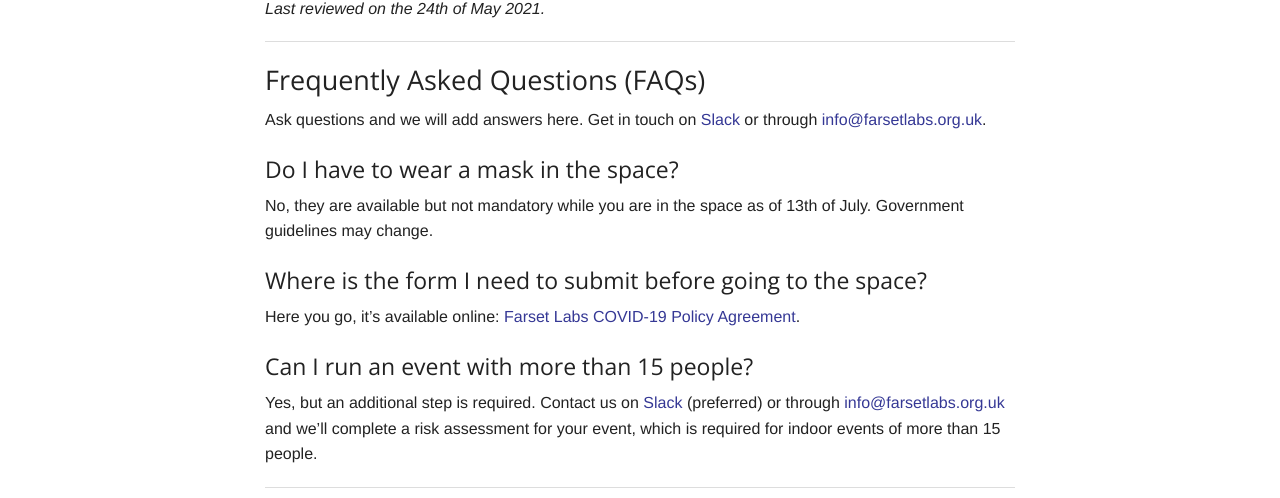
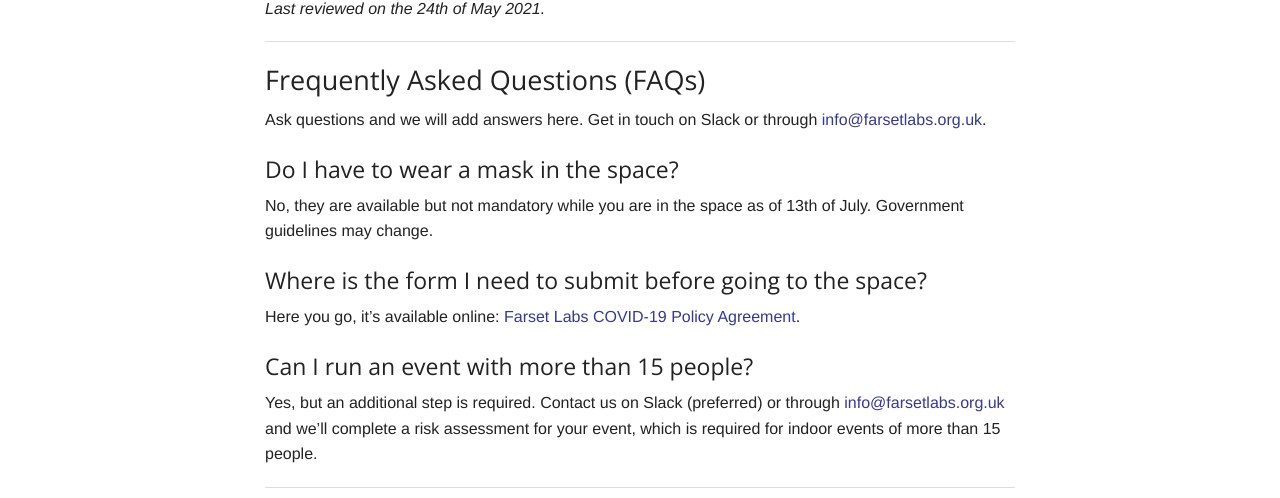
Before and after one commit to FarsetLabs/farsetlabs.github.io, a Jekyll site: the page built from coronavirus.md, in a window 1280 px wide and 900 px high, scrolled down 512 px. Shown: the part 149-647 px from the top of the window. Built offline with Jekyll 4.4.1, drawn with Linux system fonts in a browser that asks for light colours; nearby versions of some CDN libraries; our own code applies the rules of GitHub Pages for plain Markdown files.

Commit message:
Remove Slack Link from Website

```diff
--- a/_config.yml
+++ b/_config.yml
@@ -20,7 +20,6 @@
   twitter: "https://www.twitter.com/FarsetLabs"
   flickr: "https://www.flickr.com/groups/farset_labs"
   blogfeed: "https://blog.farsetlabs.org.uk/feed/"
-  slack: "http://slackin.farsetlabs.org.uk/"
   twitch: "https://www.twitch.tv/farsetlabs"
   instagram: "https://www.instagram.com/farsetlabs"
 links:
--- a/_layouts/default.html
+++ b/_layouts/default.html
@@ -231,11 +231,6 @@
                 </a>
               </li>
               <li>
-                <a href="{{site.social.slack}}" rel="publisher">
-                  <i class="fab fa-slack"></i>
-                </a>
-              </li>
-              <li>
                 <a href="{{site.social.flickr}}">
                   <i class="fab fa-flickr"></i>
                 </a>
--- a/coronavirus.md
+++ b/coronavirus.md
@@ -34,7 +33,7 @@
 
 #### Can I run an event with more than 15 people?
 
-Yes, but an additional step is required. Contact us on [Slack] (preferred) or through [info@farsetlabs.org.uk] and we'll complete a risk assessment for your event, which is required for indoor events of more than 15 people.
+Yes, but an additional step is required. Contact us on Slack (preferred) or through [info@farsetlabs.org.uk] and we'll complete a risk assessment for your event, which is required for indoor events of more than 15 people.
 
 ---
 
--- a/farsetlabs.json
+++ b/farsetlabs.json
@@ -10,7 +10,6 @@
         "github":"https://github.com/FarsetLabs",
         "twitter": "@farsetlabs",
         "facebook": "https://www.facebook.com/FarsetLabs",
-        "slack": "http://slackin.farsetlabs.org.uk/",
         "flickr": "http://www.flickr.com/groups/farset_labs",
         "instagram":"https://www.instagram.com/farsetlabs",
         "irc": "irc://irc.freenode.net/#farsetlabs",
```
Also changed, not shown: other parts of coronavirus.md (+1 -2 lines), _includes/pages/about_farset.md (+1 -1 lines), slack/index.md (deleted, +0 -3 lines).
